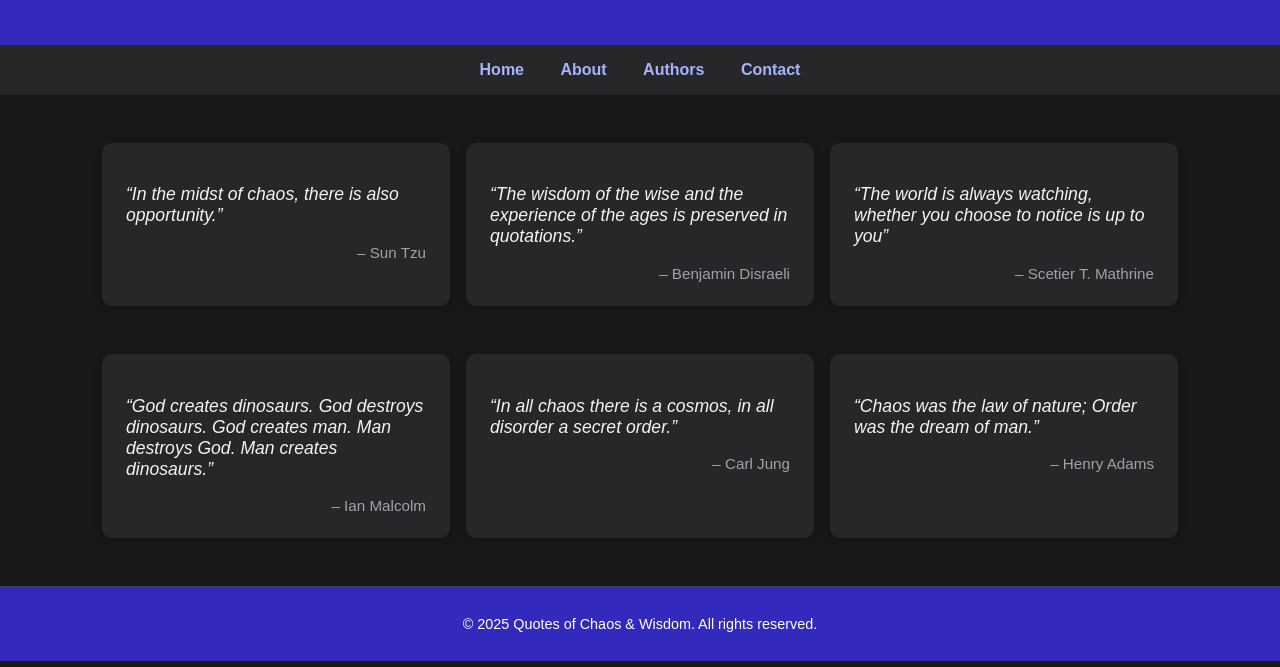
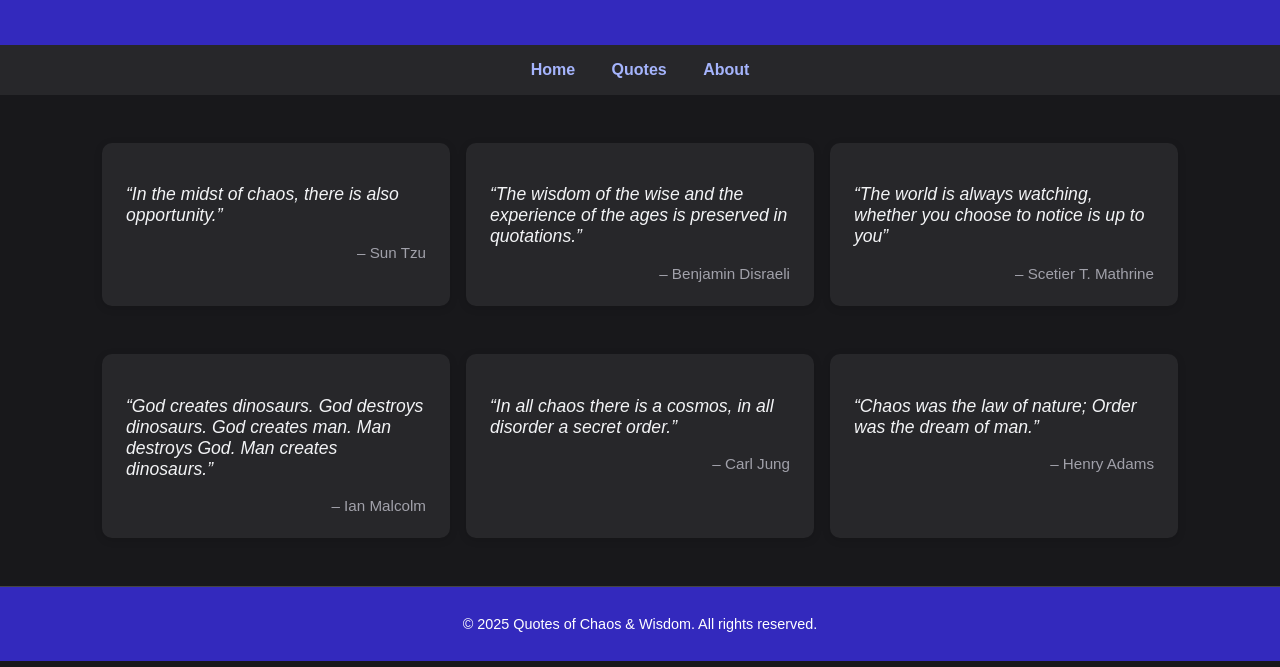
Before and after one commit to loganlanou/Scetier-T-Mathrine, a plain HTML site: page index.html in a window 1280 px wide. Shown: the part 133-800 px from the top of the page. Drawn offline with Linux system fonts and the light colour scheme.

Commit message:
route_fix

```diff
--- a/index.html
+++ b/index.html
@@ -12,10 +12,9 @@
         <p>Insights on randomness, reason, and reality</p>
     </header>
     <nav>
-        <a href="index.html">Home</a>
+        <a href="home.html">Home</a>
+        <a href="index.html">Quotes</a>
         <a href="about.html">About</a>
-        <a href="authors.html">Authors</a>
-        <a href="contact.html">Contact</a>
     </nav>
     <section class="quotes">
         <div class="quote-card">
```
